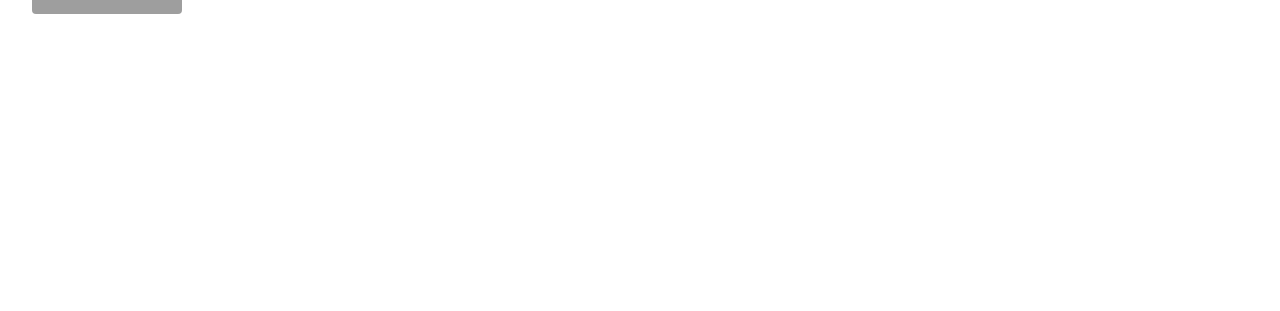
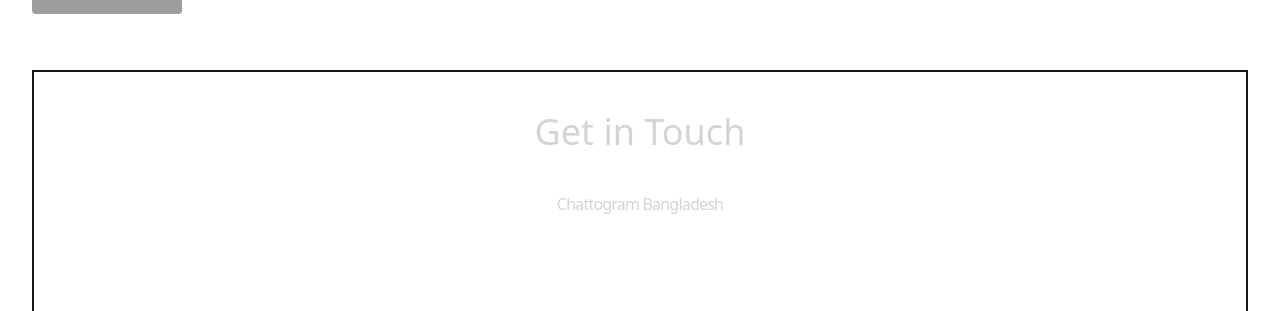
Before and after one commit to sakirmohammad775/Portfolio, a React (Vite) app: page / in a window 1280 px wide. Shown: the part 2597-2908 px from the top of the page. Before the commit the page ends 2667 px from the top, so only its background shows below. Built offline with nearby package versions, Linux system fonts and the light colour scheme; grey boxes are pictures that could not be loaded.

Commit message:
addcontact file

```diff
--- a/src/Contact/Contact.jsx
+++ b/src/Contact/Contact.jsx
@@ -2,8 +2,11 @@
 
 const Contact = () => {
     return (
-        <div>
-
+        <div className="border-2 border-neutral-900 pb-20">
+            <h1 className="my-10 text-center text-4xl">Get in Touch</h1>
+            <div className="text-center tracking-tighter">
+                <p className="my-4">Chattogram Bangladesh</p>
+            </div>
         </div>
     );
 };
--- a/src/Home/Home.jsx
+++ b/src/Home/Home.jsx
@@ -1,5 +1,6 @@
 import About from "../About/About";
 import Banner from "../Banner/Banner";
+import Contact from "../Contact/Contact";
 import Navbar from "../Navbar/Navbar";
 import Projects from "../Projects/Projects";
 import Technologies from "../Technologies/Technologies";
@@ -18,6 +19,7 @@ const Home = () => {
                     <About></About>
                     <Technologies></Technologies>
                     <Projects></Projects>
+                    <Contact></Contact>
                     </div>
 
             </div>
```
